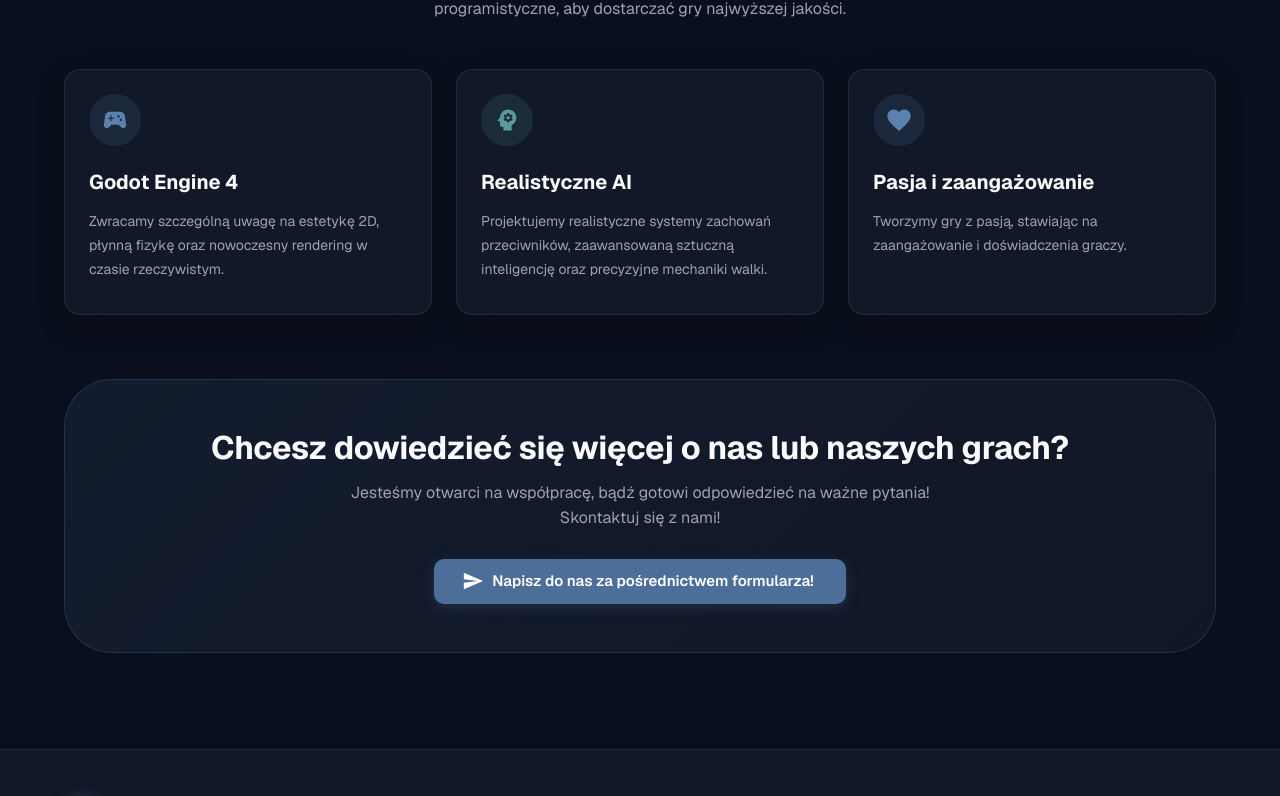
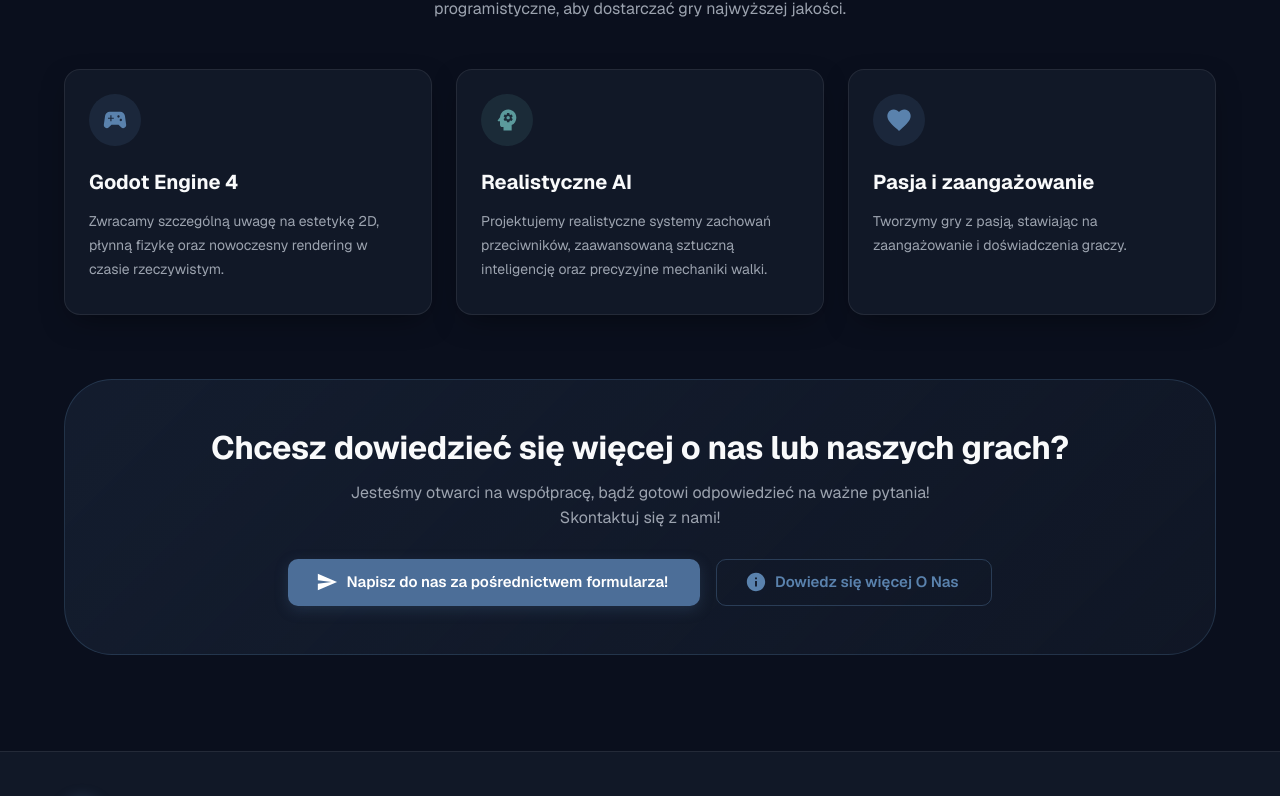
Before and after one commit to MichalMroz06/mz-studios-web, a Next.js app: page / in a window 1280 px wide. Shown: the part 1159-1955 px from the top of the page. Built offline with nearby package versions, Linux system fonts and the light colour scheme; what @mui/material-nextjs would draw is missing.

Commit message:
feat(#MZS-011): link every section to about us page

```diff
--- a/src/app/about/page.tsx
+++ b/src/app/about/page.tsx
@@ -1,5 +1,3 @@
-'use client';
-
 import Container from '@mui/material/Container';
 import AboutHero from '@/components/about/AboutHero';
 import AboutMetrics from '@/components/about/AboutMetrics';
--- a/src/components/ContactBanner.tsx
+++ b/src/components/ContactBanner.tsx
@@ -1,6 +1,7 @@
 'use client';
 
 import * as React from 'react';
+import Link from 'next/link';
 import {
   Paper,
   Typography,
@@ -9,7 +10,7 @@ import {
 } from '@mui/material';
 import {
   Send as SendIcon,
-  Groups as JobsIcon,
+  Info as InfoIcon,
 } from '@mui/icons-material';
 
 export default function ContactBanner() {
@@ -33,6 +34,8 @@ export default function ContactBanner() {
       </Typography>
       <Stack direction={{ xs: 'column', sm: 'row' }} spacing={2} justifyContent="center">
         <Button
+          component={Link}
+          href="/contact"
           variant="contained"
           color="primary"
           size="large"
@@ -41,6 +44,17 @@ export default function ContactBanner() {
         >
           Napisz do nas za pośrednictwem formularza!
         </Button>
+        <Button
+          component={Link}
+          href="/about"
+          variant="outlined"
+          color="primary"
+          size="large"
+          startIcon={<InfoIcon />}
+          sx={{ px: 4, py: 1.2 }}
+        >
+          Dowiedz się więcej O Nas
+        </Button>
       </Stack>
     </Paper>
   );
--- a/src/components/HeroSection.tsx
+++ b/src/components/HeroSection.tsx
@@ -1,11 +1,11 @@
 'use client';
 
 import * as React from 'react';
+import Link from 'next/link';
 import {
   Box,
   Typography,
   Button,
-  Chip,
   Stack,
 } from '@mui/material';
 import {
@@ -50,6 +50,8 @@ export default function HeroSection() {
 
       <Stack direction={{ xs: 'column', sm: 'row' }} spacing={2} justifyContent="center">
         <Button
+          component={Link}
+          href="/games"
           variant="contained"
           color="primary"
           size="large"
@@ -59,6 +61,8 @@ export default function HeroSection() {
           Zobacz Nasze Gry
         </Button>
         <Button
+          component={Link}
+          href="/about"
           variant="outlined"
           color="primary"
           size="large"
```
